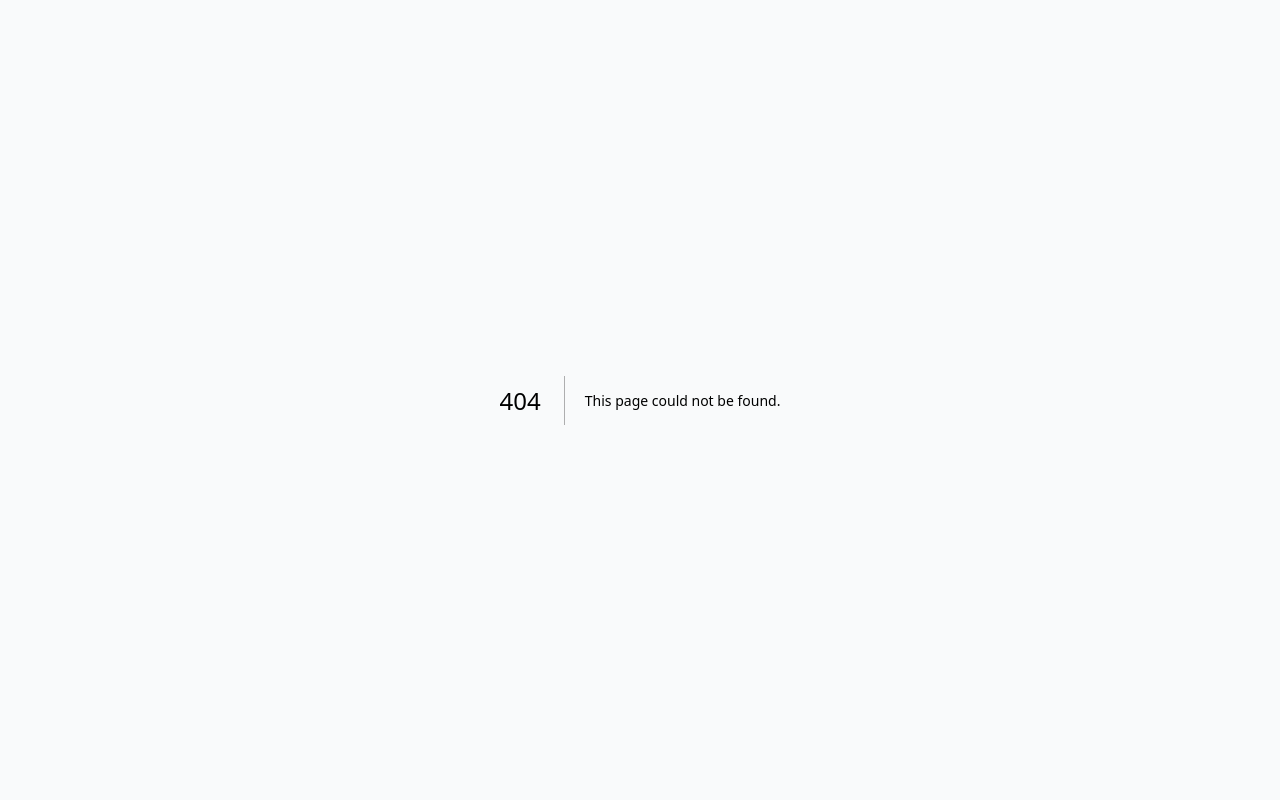
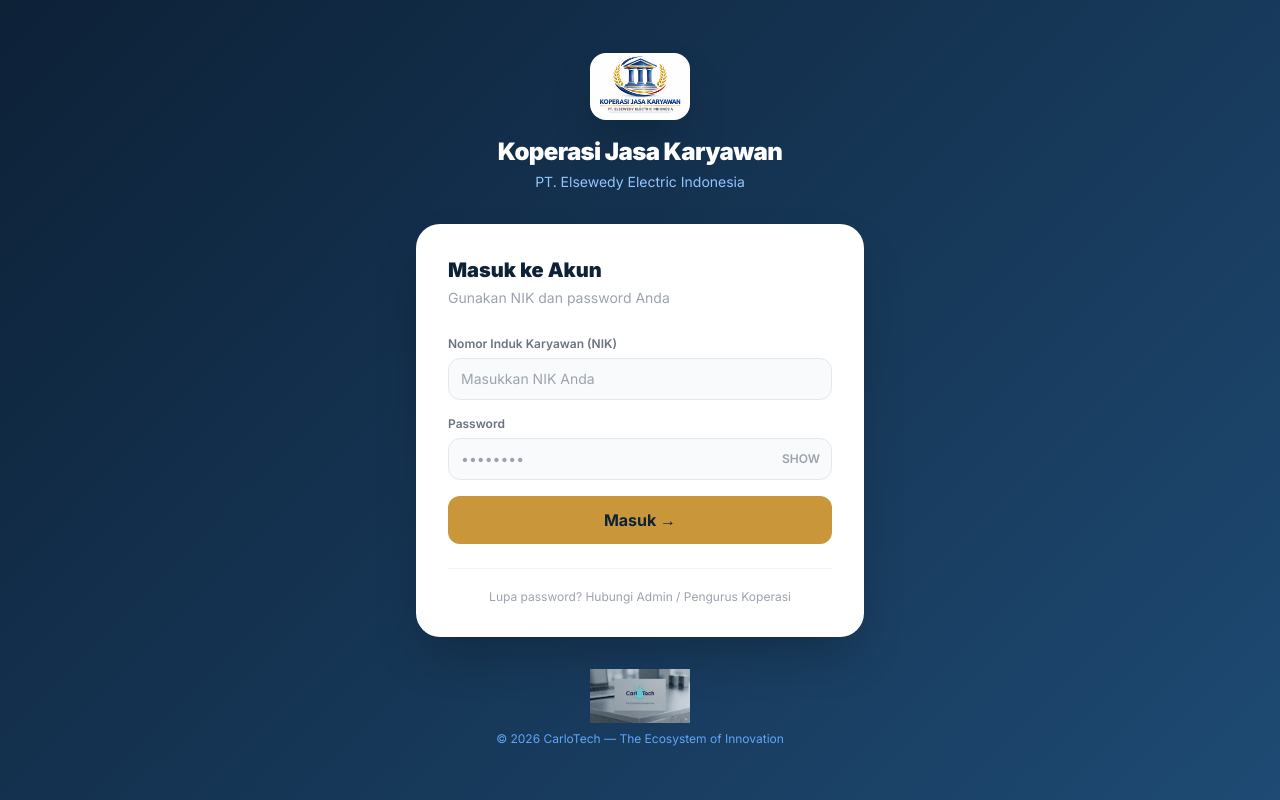
Before and after one commit to Armansj-pixel/koperasi-elsewedy01, a Next.js app: page /login in a window 1280 px wide. Before the commit this address had no page. Built offline with nearby package versions, Linux system fonts and the light colour scheme.

Commit message:
Add files via upload

```diff
--- /dev/null
+++ b/src/app/(auth)/login/page.tsx
@@ -0,0 +1,105 @@
+'use client'
+import { useState } from 'react'
+import Image from 'next/image'
+import { useRouter } from 'next/navigation'
+
+export default function LoginPage() {
+  const router = useRouter()
+  const [nik, setNik] = useState('')
+  const [password, setPassword] = useState('')
+  const [loading, setLoading] = useState(false)
+  const [error, setError] = useState('')
+  const [showPw, setShowPw] = useState(false)
+
+  async function handleLogin(e: React.FormEvent) {
+    e.preventDefault()
+    setLoading(true)
+    setError('')
+    try {
+      const res = await fetch('/api/auth/login', {
+        method: 'POST',
+        headers: { 'Content-Type': 'application/json' },
+        body: JSON.stringify({ nik, password }),
+      })
+      const data = await res.json()
+      if (!res.ok) { setError(data.message || 'NIK atau password salah.'); return }
+      // Redirect based on role
+      const map: Record<string, string> = {
+        anggota: '/anggota', sekretaris: '/pengurus',
+        bendahara: '/pengurus', ketua: '/pengurus', admin: '/admin',
+      }
+      router.push(map[data.role] || '/anggota')
+    } catch {
+      setError('Terjadi kesalahan. Silakan coba lagi.')
+    } finally {
+      setLoading(false)
+    }
+  }
+
+  return (
+    <div className="min-h-screen flex items-center justify-center p-4"
+      style={{ background: 'linear-gradient(135deg, #0D2137 0%, #1E4A73 100%)' }}>
+      <div className="w-full max-w-md">
+        {/* Logo */}
+        <div className="text-center mb-8">
+          <div className="flex justify-center mb-4">
+            <Image src="/logo-koperasi.jpg" alt="Koperasi" width={100} height={100}
+              className="rounded-2xl shadow-2xl" />
+          </div>
+          <h1 className="text-white font-black text-2xl tracking-tight">Koperasi Jasa Karyawan</h1>
+          <p className="text-blue-300 text-sm mt-1">PT. Elsewedy Electric Indonesia</p>
+        </div>
+
+        {/* Form */}
+        <div className="bg-white rounded-3xl p-8 shadow-2xl">
+          <h2 className="text-navy-700 font-black text-xl mb-1">Masuk ke Akun</h2>
+          <p className="text-gray-400 text-sm mb-7">Gunakan NIK dan password Anda</p>
+
+          <form onSubmit={handleLogin} className="space-y-4">
+            <div>
+              <label className="label">Nomor Induk Karyawan (NIK)</label>
+              <input className="input-field" placeholder="Masukkan NIK Anda"
+                value={nik} onChange={e => setNik(e.target.value)} required autoComplete="username" />
+            </div>
+            <div>
+              <label className="label">Password</label>
+              <div className="relative">
+                <input className="input-field pr-10" type={showPw ? 'text' : 'password'}
+                  placeholder="••••••••" value={password} onChange={e => setPassword(e.target.value)}
+                  required autoComplete="current-password" />
+                <button type="button" onClick={() => setShowPw(!showPw)}
+                  className="absolute right-3 top-1/2 -translate-y-1/2 text-gray-400 hover:text-gray-600 text-xs font-semibold">
+                  {showPw ? 'HIDE' : 'SHOW'}
+                </button>
+              </div>
+            </div>
+
+            {error && (
+              <div className="bg-red-50 border border-red-200 text-red-700 text-sm font-semibold rounded-xl px-4 py-3">
+                ⚠️ {error}
+              </div>
+            )}
+
+            <button type="submit" disabled={loading}
+              className="btn-gold w-full py-3 text-base disabled:opacity-60 disabled:cursor-not-allowed mt-2">
+              {loading ? 'Memverifikasi...' : 'Masuk →'}
+            </button>
+          </form>
+
+          <div className="mt-6 pt-5 border-t border-gray-100 text-center">
+            <p className="text-xs text-gray-400">
+              Lupa password? Hubungi Admin / Pengurus Koperasi
+            </p>
+          </div>
+        </div>
+
+        {/* CarloTech footer */}
+        <div className="mt-8 text-center">
+          <Image src="/logo-carlotech.png" alt="CarloTech" width={100} height={28}
+            className="mx-auto mb-2 opacity-80" />
+          <p className="text-blue-400 text-xs">© {new Date().getFullYear()} CarloTech — The Ecosystem of Innovation</p>
+        </div>
+      </div>
+    </div>
+  )
+}
```
